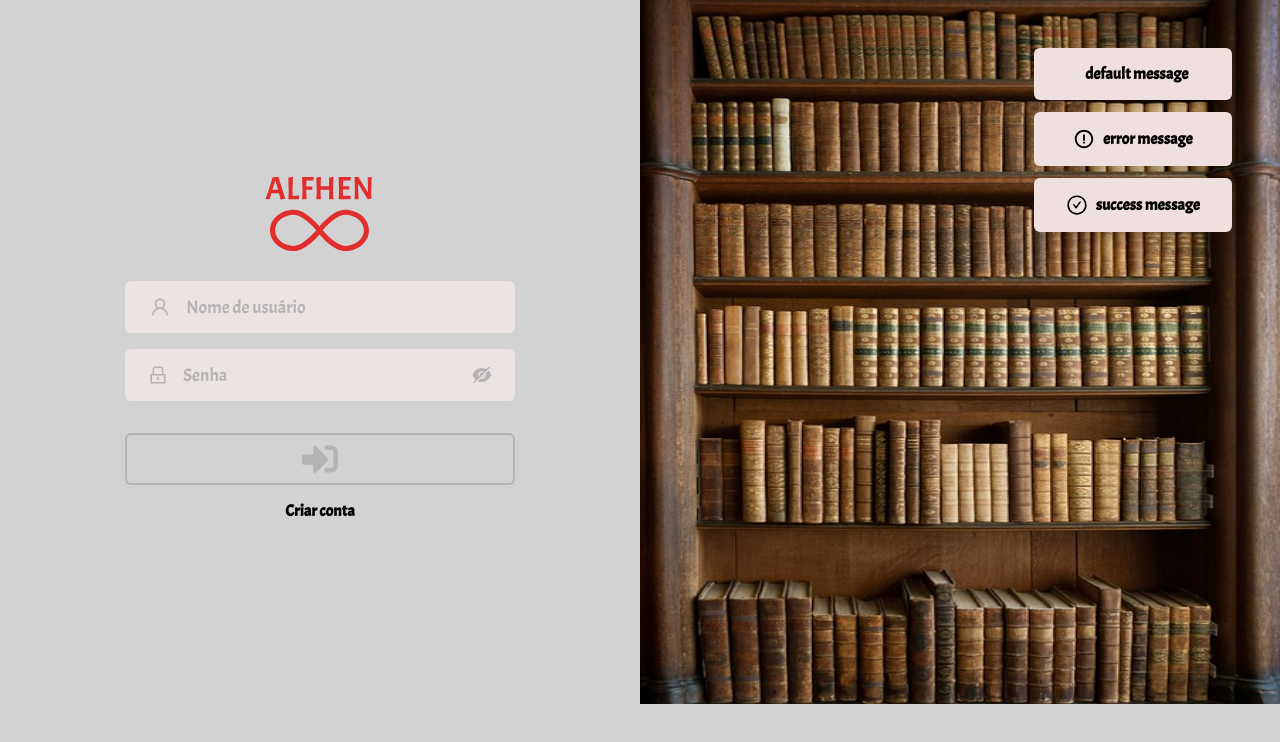
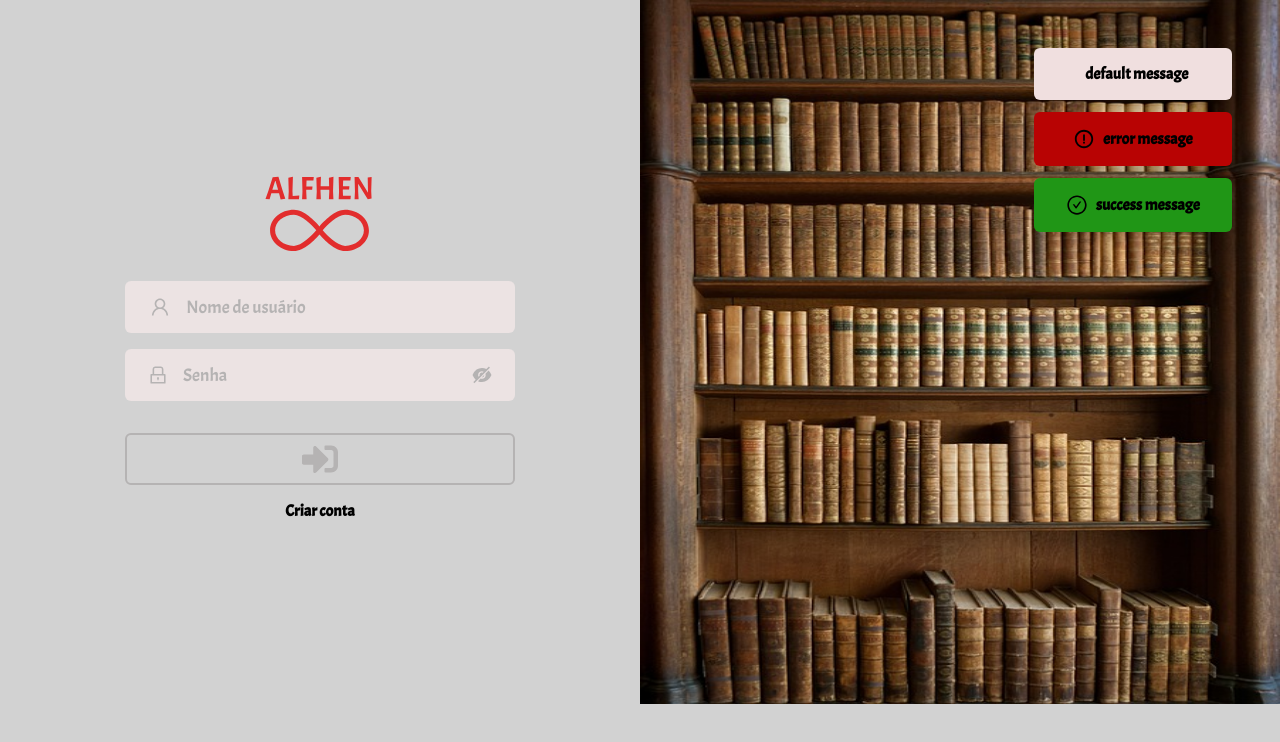
Before and after one commit to danielkada/alfhen-web, a React (Create React App) app: page /signin in a window 1280 px wide. Shown: the top 742 px of the page. Built offline with nearby package versions, Linux system fonts and the light colour scheme.

Commit message:
working with variants in Styled Components

```diff
--- a/src/components/Toast/ToastMessage/index.tsx
+++ b/src/components/Toast/ToastMessage/index.tsx
@@ -9,7 +9,7 @@ export default function ToastMessage({ text, type }: ToastMessageProps) {
 	console.log(type);
 
 	return (
-		<Container>
+		<Container type={type}>
 			{type === 'error' && <BiErrorCircle size={22} />}
 			{type === 'success' && <AiOutlineCheckCircle size={22} />}
 			<strong>{text}</strong>
--- a/src/components/Toast/ToastMessage/styles.ts
+++ b/src/components/Toast/ToastMessage/styles.ts
@@ -1,6 +1,8 @@
-import styled from 'styled-components';
+import styled, { css } from 'styled-components';
 
-export const Container = styled.div`
+import { ContainerStyledProps } from './types';
+
+export const Container = styled.div<ContainerStyledProps>`
   display: flex;
   align-items: center;
   justify-content: center;
@@ -14,6 +16,18 @@ export const Container = styled.div`
 
   box-shadow: 0px 20px 20px -16px rgba(0, 0, 0, 0.25);
 
+  ${({ type }) => type === 'default' && css`
+    background-color: #F0DFDF;
+  `}
+
+  ${({ type }) => type === 'error' && css`
+    background-color: #B80303;
+  `}
+
+  ${({ type }) => type === 'success' && css`
+    background-color: #209616;
+  `}
+
   strong {
     margin-left: 8px;
   }
--- a/src/components/Toast/ToastMessage/types.ts
+++ b/src/components/Toast/ToastMessage/types.ts
@@ -1,4 +1,8 @@
 export interface ToastMessageProps {
   text: string;
-  type?: 'default' | 'error' | 'success';
+  type: 'default' | 'error' | 'success';
 }
+
+export interface ContainerStyledProps {
+  type: string;
+}
```
